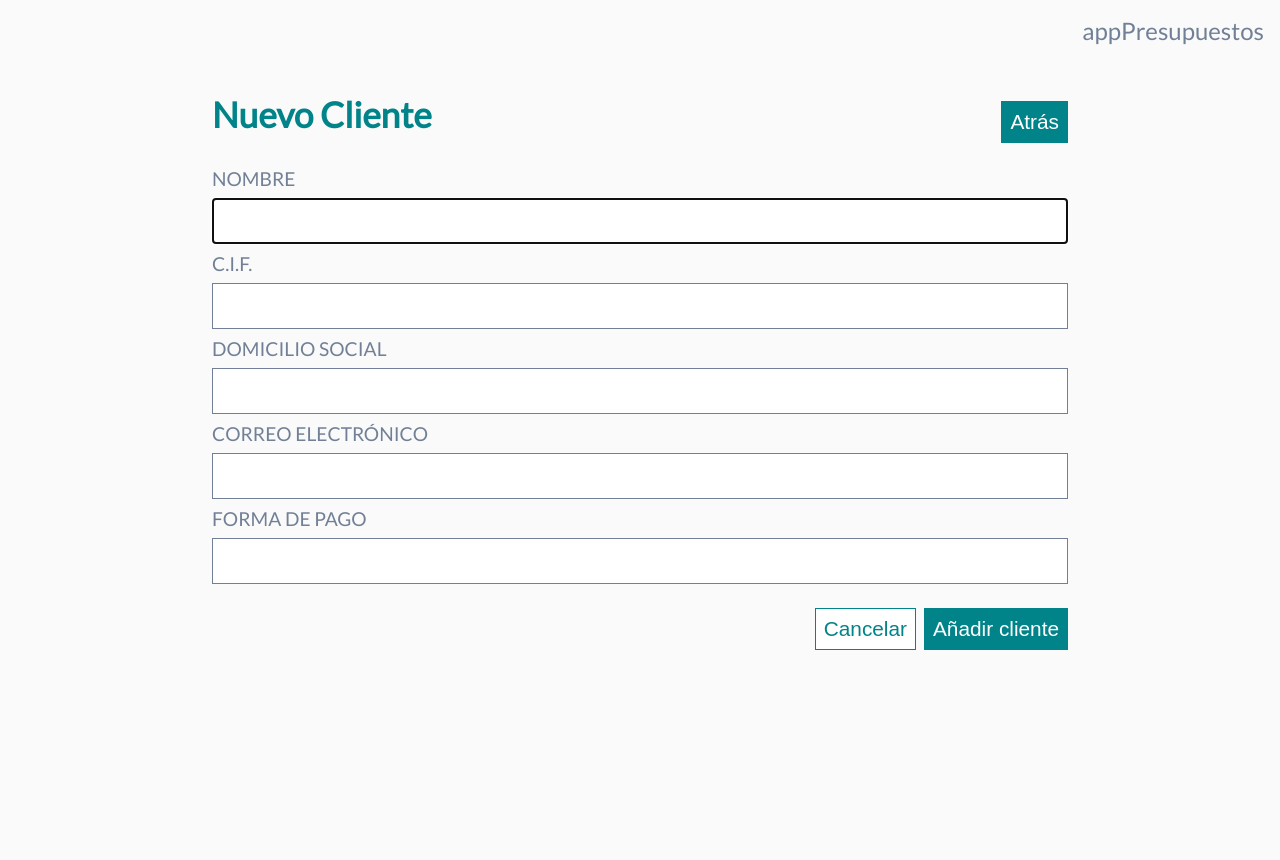
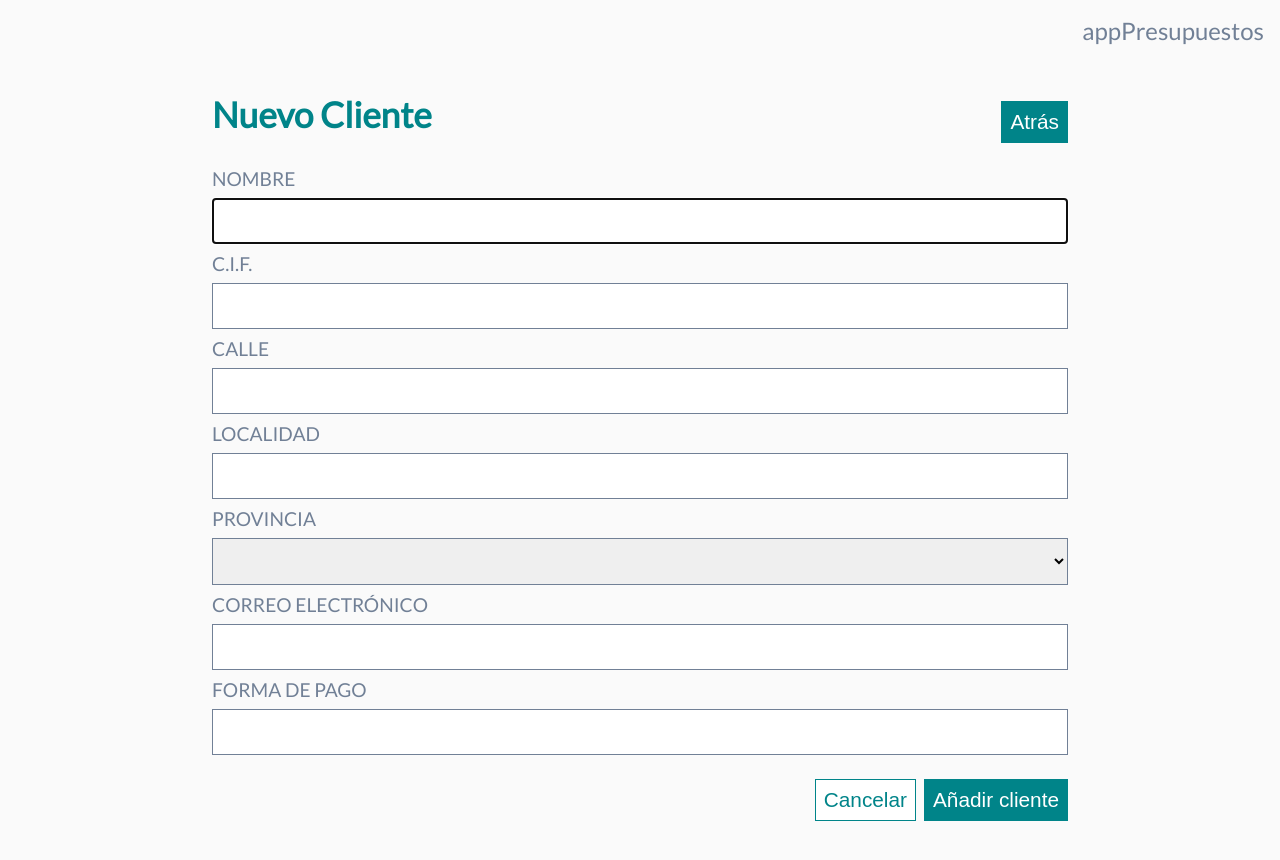
Before and after one commit to coreavparis2020m/18_ANGULAR_FORMULARIOS, an Angular app: page /crear-cliente in a window 1280 px wide. Shown: the top 860 px of the page. Before the commit the page ends 800 px from the top, so only its background shows below. Built offline with nearby package versions, Linux system fonts and the light colour scheme.

Commit message:
editar cliente

```diff
--- a/src/app/app-routing.module.ts
+++ b/src/app/app-routing.module.ts
@@ -5,12 +5,14 @@ import { ListadoClientesComponent } from './clientes/listado-clientes/listado-cl
 import { CrearClienteComponent } from './clientes/crear-cliente/crear-cliente.component';
 import { ListadoFacturasComponent } from './facturas/listado-facturas/listado-facturas.component';
 import { CrearFacturaComponent } from './facturas/crear-factura/crear-factura.component';
+import { EditarClienteComponent } from './clientes/editar-cliente/editar-cliente.component';
 
 
 const routes: Routes = [
     {path: '', component: InicioComponent},
     {path: 'listado-clientes', component: ListadoClientesComponent},
     {path: 'crear-cliente', component: CrearClienteComponent},
+    {path: 'editar-cliente/:_id', component: EditarClienteComponent},
     {path: 'listado-facturas', component: ListadoFacturasComponent},
     {path: 'crear-factura', component: CrearFacturaComponent},
     {path: '**', component: InicioComponent}
--- a/src/app/app.module.ts
+++ b/src/app/app.module.ts
@@ -11,6 +11,7 @@ import { ListadoClientesComponent } from './clientes/listado-clientes/listado-cl
 import { CrearClienteComponent } from './clientes/crear-cliente/crear-cliente.component';
 import { ListadoFacturasComponent } from './facturas/listado-facturas/listado-facturas.component';
 import { CrearFacturaComponent } from './facturas/crear-factura/crear-factura.component';
+import { EditarClienteComponent } from './clientes/editar-cliente/editar-cliente.component';
 
 @NgModule({
   declarations: [
@@ -20,7 +21,8 @@ import { CrearFacturaComponent } from './facturas/crear-factura/crear-factura.co
     ListadoClientesComponent,
     CrearClienteComponent,
     ListadoFacturasComponent,
-    CrearFacturaComponent
+    CrearFacturaComponent,
+    EditarClienteComponent
   ],
   imports: [
     BrowserModule,
--- a/src/app/clientes/crear-cliente/crear-cliente.component.html
+++ b/src/app/clientes/crear-cliente/crear-cliente.component.html
@@ -33,17 +33,27 @@
             <input type="text" id="cif" formControlName="cif">
         </div>
         <div>
-            <label for="domicilio">
-                Domicilio social
-                <span class="valid" *ngIf="showValidacion && formCliente.controls.domicilio.valid">
+            <label for="calle">
+                Calle
+                <span class="valid" *ngIf="showValidacion && formCliente.controls.calle.valid">
                     <img src="assets/icons/check-circle.svg" alt="">
                 </span>
-                <span class="invalid" *ngIf="showValidacion && formCliente.controls.domicilio.invalid">
+                <span class="invalid" *ngIf="showValidacion && formCliente.controls.calle.invalid">
                     <img src="assets/icons/x-circle.svg" alt="">
-                    El domicilio debe tener más de 5 caracteres
+                    La calle debe tener más de 5 caracteres
                 </span>
             </label>
-            <input type="text" id="domicilio" formControlName="domicilio">
+            <input type="text" id="calle" formControlName="calle">
+        </div>
+        <div>
+            <label for="localidad">Localidad</label>
+            <input type="localidad" id="localidad" formControlName="localidad">
+        </div>
+        <div>
+            <label for="provincia">Provincia</label>
+            <select id="provincia" formControlName="provincia">
+                <option *ngFor="let provincia of provincias" [value]="provincia">{{provincia}}</option>
+            </select>
         </div>
         <div>
             <label for="email">Correo electrónico</label>
--- a/src/app/clientes/crear-cliente/crear-cliente.component.ts
+++ b/src/app/clientes/crear-cliente/crear-cliente.component.ts
@@ -3,6 +3,7 @@ import { FormGroup, FormControl, Validators } from '@angular/forms';
 import { ClientesService } from 'src/app/servicios/clientes.service';
 import { Router } from '@angular/router';
 import { ValidateCif } from 'src/app/validadores/cif.validator';
+import { Cliente } from 'src/app/modelos/cliente.model';
 
 @Component({
   selector: 'app-crear-cliente',
@@ -15,8 +16,11 @@ export class CrearClienteComponent implements OnInit {
     formCliente: FormGroup;
     @ViewChild('nombre', {static: true}) nombreRef: ElementRef;
     showValidacion = false;
-
-    userId = '05687575';
+    provincias = ['Álava','Albacete','Alicante','Almería','Asturias','Ávila','Badajoz','Barcelona','Burgos','Cáceres',
+                    'Cádiz','Cantabria','Castellón','Ciudad Real','Córdoba','La Coruña','Cuenca','Gerona','Granada','Guadalajara',
+                    'Guipúzcoa','Huelva','Huesca','Islas Baleares','Jaén','León','Lérida','Lugo','Madrid','Málaga','Murcia','Navarra',
+                    'Orense','Palencia','Las Palmas','Pontevedra','La Rioja','Salamanca','Segovia','Sevilla','Soria','Tarragona',
+                    'Santa Cruz de Tenerife','Teruel','Toledo','Valencia','Valladolid','Vizcaya','Zamora','Zaragoza'];
 
     constructor(private clientesService: ClientesService,
                 private router: Router) { }
@@ -25,7 +29,9 @@ export class CrearClienteComponent implements OnInit {
         this.formCliente = new FormGroup({
             nombre: new FormControl('',[Validators.required]),
             cif: new FormControl('', ValidateCif),
-            domicilio: new FormControl('', [Validators.required, Validators.minLength(5)]),
+            calle: new FormControl('', [Validators.required, Validators.minLength(5)]),
+            localidad: new FormControl(''),
+            provincia: new FormControl(''),
             email: new FormControl(''),
             pago: new FormControl(''),
         });
@@ -33,17 +39,22 @@ export class CrearClienteComponent implements OnInit {
     }
 
     sendCliente() {
-        let cliente = {
+        let cliente: Cliente = {
             nombre: this.formCliente.get('nombre').value,
             cif: this.formCliente.get('cif').value,
-            domicilio: this.formCliente.get('domicilio').value,
+            calle: this.formCliente.get('calle').value,
+            localidad: this.formCliente.get('localidad').value,
+            provincia: this.formCliente.get('provincia').value,
             email: this.formCliente.get('email').value,
             pago: this.formCliente.get('pago').value,
-            userId: this.userId,
-            creadoEl: new Date()
         }
-        this.clientesService.postCliente(cliente);
-        this.router.navigate(['/listado-clientes']);
+        this.clientesService.postCliente(cliente)
+                                .subscribe((res: any) => {
+                                    console.log(res);
+                                    this.router.navigate(['/listado-clientes']);
+                                },(error: any) => {
+                                    console.log(error);
+                                })
     }
 
     changeShowValidacion() {
--- /dev/null
+++ b/src/app/clientes/editar-cliente/editar-cliente.component.html
@@ -0,0 +1 @@
+<p>editar-cliente works!</p>
--- /dev/null
+++ b/src/app/clientes/editar-cliente/editar-cliente.component.ts
@@ -0,0 +1,27 @@
+import { Component, OnInit } from '@angular/core';
+import { ActivatedRoute } from '@angular/router';
+import { ClientesService } from 'src/app/servicios/clientes.service';
+
+@Component({
+  selector: 'app-editar-cliente',
+  templateUrl: './editar-cliente.component.html',
+  styleUrls: ['./editar-cliente.component.scss']
+})
+export class EditarClienteComponent implements OnInit {
+
+    _id: string;
+
+    constructor(private route: ActivatedRoute,
+                private clientesService: ClientesService) { }
+
+    ngOnInit() {
+        this._id = this.route.snapshot.params._id;
+        this.clientesService.getClienteId(this._id)
+                                .subscribe((res: any) => {
+                                    console.log(res)
+                                }, (error: any) => {
+
+                                })
+    }
+
+}
--- a/src/app/clientes/listado-clientes/listado-clientes.component.html
+++ b/src/app/clientes/listado-clientes/listado-clientes.component.html
@@ -10,14 +10,20 @@
         <tr>
             <th>Nombre</th>
             <th>C.I.F.</th>
-            <th>Domicilio</th>
+            <th>Localidad</th>
             <th>Correo electrónico</th>
+            <th></th>
         </tr>
         <tr *ngFor="let cliente of clientes">
             <td>{{cliente.nombre}}</td>
             <td>{{cliente.cif}}</td>
-            <td>{{cliente.domicilio}}</td>
+            <td>{{cliente.localidad}}</td>
             <td>{{cliente.email}}</td>
+            <td>
+                <button class="icon" routerLink="/editar-cliente/{{cliente._id}}">
+                    <img src="assets/icons/edit.svg" alt=""> Editar
+                </button>
+            </td>
         </tr>
     </table>
 </div>
--- a/src/app/clientes/listado-clientes/listado-clientes.component.ts
+++ b/src/app/clientes/listado-clientes/listado-clientes.component.ts
@@ -1,5 +1,6 @@
 import { Component, OnInit } from '@angular/core';
 import { ClientesService } from 'src/app/servicios/clientes.service';
+import { Cliente } from 'src/app/modelos/cliente.model';
 
 @Component({
   selector: 'app-listado-clientes',
@@ -8,7 +9,7 @@ import { ClientesService } from 'src/app/servicios/clientes.service';
 })
 export class ListadoClientesComponent implements OnInit {
 
-    clientes: any;
+    clientes: Array<Cliente>;
 
     constructor(private clientesService: ClientesService) { }
 
@@ -16,6 +17,8 @@ export class ListadoClientesComponent implements OnInit {
         this.clientesService.getClientes()
                                 .subscribe((res: any) => {
                                     this.clientes = res.clientes;
+                                }, (error: any) => {
+                                    console.log(error);
                                 })
     }
 
--- a/src/app/servicios/clientes.service.ts
+++ b/src/app/servicios/clientes.service.ts
@@ -12,7 +12,12 @@ export class ClientesService {
     constructor(private http: HttpClient) { }
 
     postCliente(cliente) {
-
+        return this.http.post(this.urlCliente, cliente)
+                    .pipe(
+                        map((res: any) => {
+                            return res
+                        })
+                    )
     }
 
     getClientes() {
@@ -24,4 +29,13 @@ export class ClientesService {
                     )
     }
 
+    getClienteId(_id) {
+        return this.http.get(this.urlCliente + '/' + _id)
+                    .pipe(
+                        map((res: any) => {
+                            return res
+                        })
+                    )
+    }
+
 }
```
Also changed, not shown: src/app/modelos/cliente.model.ts (added, +9 -0 lines), src/app/clientes/editar-cliente/editar-cliente.component.scss (added), src/assets/icons/edit.svg (added), 1 other file (tests, documents, lock files or other folders).
